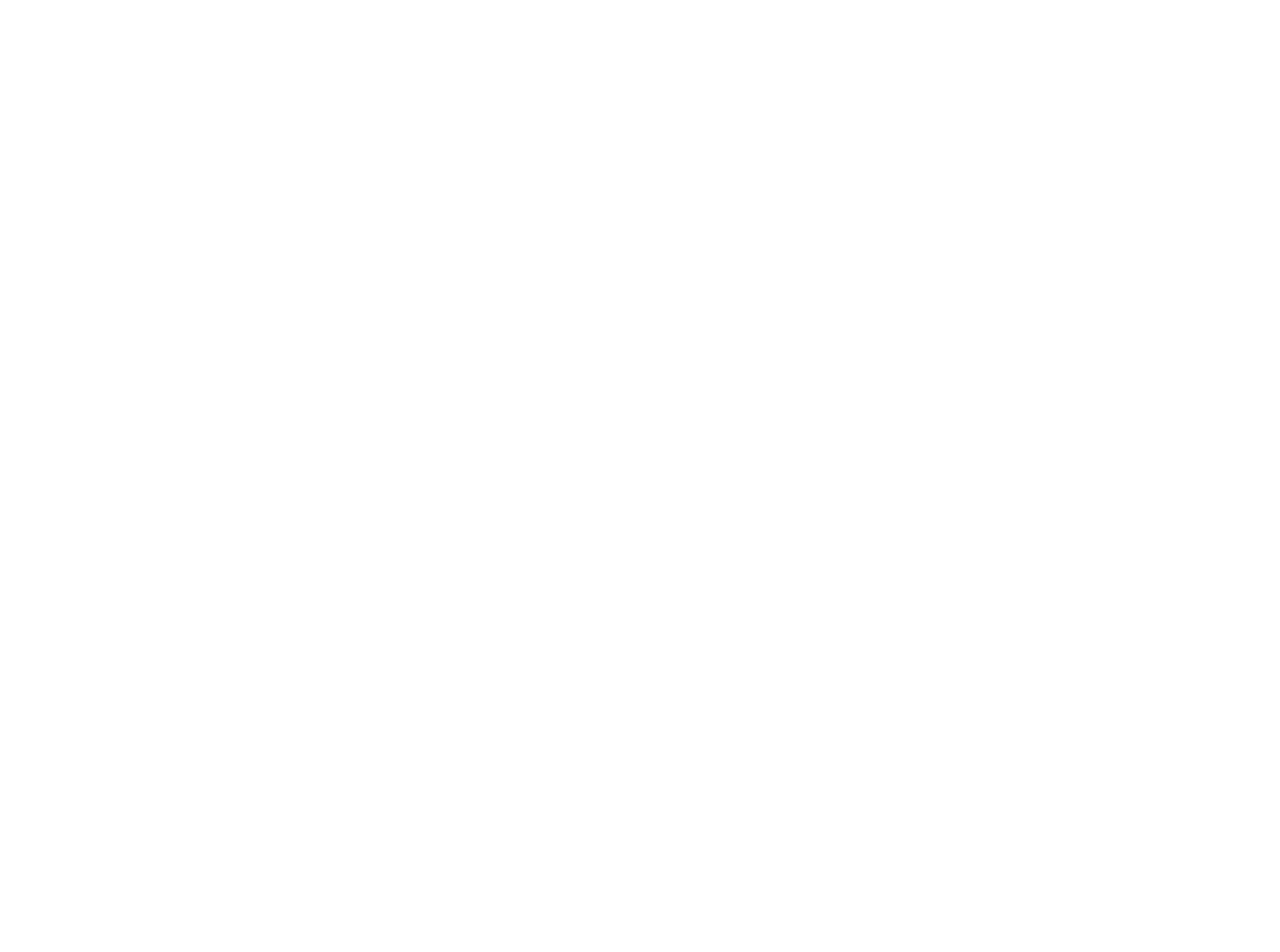
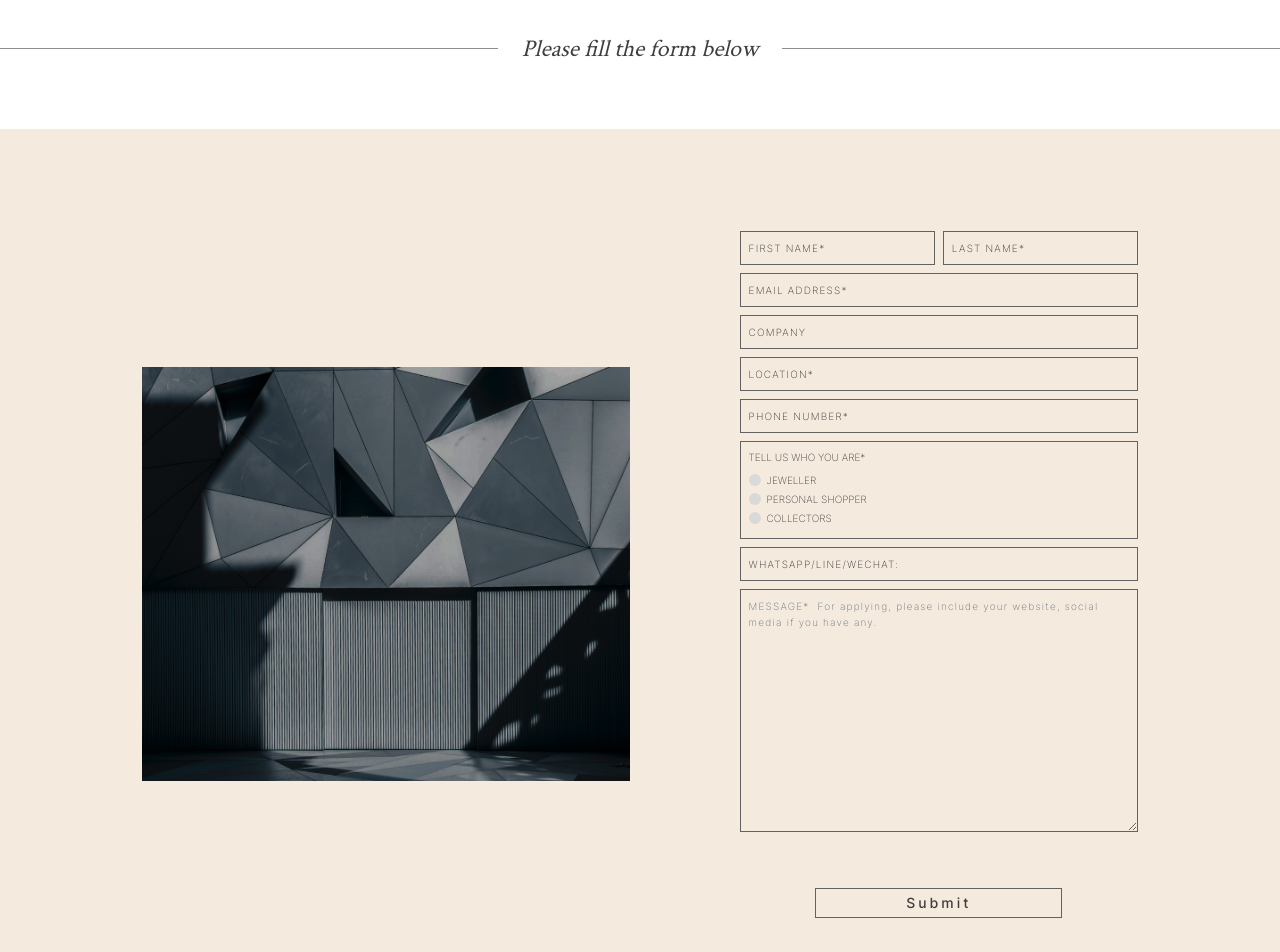
Before and after one commit to its-abdul-wahab/sophiana, a React (Create React App) app: page /contact-us in a window 1280 px wide. Shown: the part 420-1372 px from the top of the page. Before the commit the page ends 800 px from the top, so only its background shows below. Built offline with nearby package versions, Linux system fonts and the light colour scheme.

Commit message:
contact us page

```diff
--- a/package.json
+++ b/package.json
@@ -3,6 +3,7 @@
   "version": "0.1.0",
   "private": true,
   "dependencies": {
+    "@tailwindcss/forms": "^0.5.7",
     "@testing-library/jest-dom": "^5.17.0",
     "@testing-library/react": "^13.4.0",
     "@testing-library/user-event": "^13.5.0",
--- a/src/assets/images/index.ts
+++ b/src/assets/images/index.ts
@@ -6,6 +6,7 @@
 import treasure_3 from "./treasure-3.png";
 import treasure_4 from "./treasure-4.png";
 import network from "./network.png";
+import contact from "./contact.png";
 
 export const images = {
   banner,
@@ -16,4 +17,5 @@
   treasure_3,
   treasure_4,
   network,
+  contact,
 };
--- /dev/null
+++ b/src/components/forms/FormCheck.tsx
@@ -0,0 +1,36 @@
+import clsx from "clsx";
+import React from "react";
+
+interface Iprops {
+  label: string;
+  className?: any;
+  type?: string;
+  disabled?: boolean;
+  id?: string;
+  name?: string;
+}
+
+const FormCheck = ({ label, className, type, disabled, id, name }: Iprops) => {
+  return (
+    <div className={clsx(className, "mb-1 flex items-center gap-1.5")}>
+      <input
+        type={type ? type : "checkbox"}
+        className={clsx(
+          "h-3 w-3  rounded border-none bg-[#D9D9D9] text-primary focus:ring-primary/50 disabled:cursor-not-allowed",
+          type === "radio" && "!rounded-full"
+        )}
+        name={name}
+        id={`default-${id}`}
+        disabled={disabled}
+      />
+      <label
+        htmlFor={`default-${id}`}
+        className="inline-block text-[10px] text-primary font-inter-extraLight"
+      >
+        {label}
+      </label>
+    </div>
+  );
+};
+
+export default FormCheck;
--- /dev/null
+++ b/src/components/forms/Input.tsx
@@ -0,0 +1,80 @@
+import { clsx } from "clsx";
+import InputError from "./InputError";
+
+interface SsProps {
+  sm: string;
+  lg: string;
+  md: string;
+}
+
+interface Iprops {
+  placeholder: string;
+  className?: string;
+  size?: "sm" | "md" | "lg";
+  type?: string;
+  spanClass?: string;
+  name?: string;
+  rest?: any;
+  register?: any;
+  value?: any;
+  onChange?: Function;
+  max?: any;
+  min?: any;
+  step?: any;
+  prefix?: any;
+  pattern?: any;
+  title?: string;
+  disabled?: boolean;
+  error?: any;
+  autoFocus?: boolean;
+}
+
+const sizeStyles: SsProps = {
+  sm: "p-2 text-xs",
+  md: "px-4 py-3 text-base",
+  lg: "px-5 py-4 text-lg",
+};
+
+const Input = ({
+  placeholder,
+  size = "sm",
+  className,
+  value,
+  onChange,
+  type,
+  register,
+  max,
+  min,
+  pattern,
+  title,
+  disabled,
+  error,
+  autoFocus,
+  ...rest
+}: Iprops) => {
+  return (
+    <>
+      <input
+        type={type ? type : "text"}
+        className={clsx(
+          className,
+          sizeStyles[size],
+          "block w-full border border-[#636262] tracking-widest bg-transparent text-primary placeholder:text-[10px] font-inter-extraLight  outline-none placeholder:text-[#333232] !focus:ring-[0.5] !ring-black focus:border-black focus:shadow-[0_0_0_0.01rem] disabled:cursor-not-allowed disabled:bg-[#e9ecef]"
+        )}
+        pattern={pattern}
+        max={max}
+        title={title}
+        min={min}
+        value={value}
+        onChange={onChange}
+        {...(register !== undefined && { ...register(rest.name) })}
+        placeholder={placeholder}
+        disabled={disabled}
+        {...rest}
+      />
+      {error && <InputError error={error} />}
+    </>
+  );
+};
+
+export default Input;
--- /dev/null
+++ b/src/components/forms/InputError.tsx
@@ -0,0 +1,11 @@
+import React from "react";
+
+export default function InputError({ error }: any) {
+  return (
+    <>
+      <p className="mt-1 text-red-500">
+        {error instanceof Object ? error.message : error}
+      </p>
+    </>
+  );
+}
--- /dev/null
+++ b/src/components/forms/Textarea.tsx
@@ -0,0 +1,78 @@
+import { clsx } from "clsx";
+import InputError from "./InputError";
+
+interface SsProps {
+  sm: string;
+  lg: string;
+  md: string;
+}
+
+interface IProps {
+  placeholder: string;
+  className?: string;
+  size?: "sm" | "md" | "lg";
+  type?: string;
+  spanClass?: string;
+  name: string;
+  error?: string | null;
+  rest?: React.InputHTMLAttributes<HTMLInputElement>;
+  // eslint-disable-next-line no-unused-vars
+  value?: string;
+  title?: string;
+  disabled?: boolean;
+  autoFocus?: boolean;
+  maxLength?: number | undefined;
+  minLength?: number | undefined;
+  defaultValue?: string;
+  rows?: number;
+  cols?: number;
+  parentClass?: string;
+}
+
+const sizeStyles: SsProps = {
+  sm: "p-2 text-xs",
+  md: "px-4 py-3 text-base",
+  lg: "px-5 py-4 text-lg",
+};
+
+const Textarea: React.FC<IProps> = ({
+  placeholder,
+  size = "sm",
+  className,
+  value,
+  type,
+  title,
+  disabled,
+  error,
+  name,
+  maxLength,
+  minLength,
+  rows,
+  cols,
+  ...rest
+}) => {
+  return (
+    <>
+      <textarea
+        className={clsx(
+          className,
+          sizeStyles[size],
+          `  focus:shadow-outline relative z-30 block w-full tracking-widest placeholder:text-[10px] font-inter-extraLight border border-[#636262] bg-transparent text-primary focus:border-black focus:outline-none focus:ring-0`
+        )}
+        rows={rows}
+        cols={cols}
+        title={title}
+        maxLength={maxLength}
+        minLength={minLength}
+        value={value}
+        name={name}
+        placeholder={placeholder}
+        disabled={disabled}
+        {...rest}
+      />
+      {error && <InputError error={error} />}
+    </>
+  );
+};
+
+export default Textarea;
--- /dev/null
+++ b/src/modules/ContactUs/components/BannersSection.tsx
@@ -0,0 +1,36 @@
+import { Container } from "../../../components/Container";
+
+const BannersSection = () => {
+  return (
+    <>
+      <Container size="md" className="pb-12 pt-7 !px-6 sm:py-[3.75rem]">
+        <div className="!max-w-[700px]">
+          <h1 className="text-xl sm:text-3xl font-crimson-semibold mb-6">
+            Get in Touch.
+          </h1>
+          <p className="text-base sm:text-xl font-crimson-regular">
+            Whether you're a dealer seeking a vibrant community or a personal
+            shopper craving a more curated, digital shopping experience for your
+            clients, our network is the ultimate spot for a good time. We're all
+            about making jewel selling and curating a blast—blending digital
+            delights, human connections, and unique finds.
+            <br />
+            <br />
+            Whether you wish to apply or request Personal Shopper Service,
+            connect with us now and let's turn this into a rewarding journey
+            you'll love❤️
+          </p>
+        </div>
+      </Container>
+      <div className="flex w-full justify-center border-t border-[#8E8D8D] relative mb-10 sm:mb-20">
+        <div className="absolute top-1/2 -translate-y-1/2">
+          <h2 className="text-lg sm:text-xl lg:text-2xl px-6 bg-white whitespace-nowrap italic font-crimson-regular">
+            Please fill the form below
+          </h2>
+        </div>
+      </div>
+    </>
+  );
+};
+
+export default BannersSection;
--- /dev/null
+++ b/src/modules/ContactUs/components/ContactInfoSection.tsx
@@ -0,0 +1,55 @@
+import { Container } from "../../../components/Container";
+import { images } from "../../../assets/images";
+import Input from "../../../components/forms/Input";
+import FormCheck from "../../../components/forms/FormCheck";
+import Textarea from "../../../components/forms/Textarea";
+import Button from "../../../components/Button";
+
+const TreasuresSection = () => {
+  return (
+    <div className="sm:py-[6.35rem] bg-skin">
+      <Container className="!px-0 sm:!px-4">
+        <div className="flex justify-between items-center sm:flex-row flex-col gap-[3.5rem] xl:gap-[6.875rem]">
+          <div className="flex-1 ">
+            <img src={images.contact} alt="contact" />
+          </div>
+          <form className="w-full sm:w-[40%] px-6 sm:px-0 space-y-2">
+            <div className="flex gap-2">
+              <Input placeholder="FIRST NAME*" />
+              <Input placeholder="LAST NAME*" />
+            </div>
+            <Input placeholder="EMAIL ADDRESS*" />
+            <Input placeholder="COMPANY" />
+            <Input placeholder="LOCATION*" />
+            <Input placeholder="PHONE NUMBER*" />
+            <div className="border border-[#636262] p-2">
+              <p className="text-[10px] mb-2 font-inter-extraLight text-primary">
+                TELL US WHO YOU ARE*
+              </p>
+              <FormCheck type="radio" label="JEWELLER" />
+              <FormCheck type="radio" label="PERSONAL SHOPPER" />
+              <FormCheck type="radio" label="COLLECTORS" />
+            </div>
+            <Input placeholder="WHATSAPP/LINE/WECHAT:" />
+            <Textarea
+              name=""
+              className="h-[243px]"
+              placeholder="MESSAGE*  For applying, please include your website, social media if you have any."
+            />
+            <div className="text-center pt-12">
+              <Button
+                variant="outline"
+                color="primary"
+                className="!text-sm w-[247px] !py-1 !font-inter-medium !border-[#636262]"
+              >
+                Submit
+              </Button>
+            </div>
+          </form>
+        </div>
+      </Container>
+    </div>
+  );
+};
+
+export default TreasuresSection;
--- a/src/modules/ContactUs/index.tsx
+++ b/src/modules/ContactUs/index.tsx
@@ -1,7 +1,13 @@
-import React from "react";
+import BannerSection from "./components/BannersSection";
+import ContactInfoSection from "./components/ContactInfoSection";
 
 const ContactUs = () => {
-  return <div>Contact Us</div>;
+  return (
+    <>
+      <BannerSection />
+      <ContactInfoSection />
+    </>
+  );
 };
 
 export default ContactUs;
--- a/tailwind.config.js
+++ b/tailwind.config.js
@@ -23,5 +23,5 @@
       },
     },
   },
-  plugins: [],
+  plugins: [require("@tailwindcss/forms")],
 };
```
Also changed, not shown: src/assets/images/contact.png (added), 1 other file (tests, documents, lock files or other folders).
